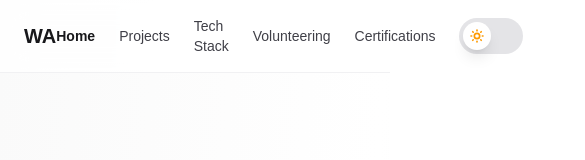
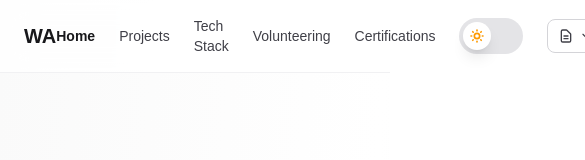
Before and after one commit to waleed399/waleed-portfolio-deployment, a Next.js app: page / in a window 390 px wide. Shown: the top 160 px of the page, 585 px wide, since content can reach past the window. Built offline with nearby package versions, Linux system fonts and the light colour scheme.

Commit message:
Refactor CVDownloadButton usage across multiple pages to remove unnecessary responsive class; update button styles for improved layout consistency.

```diff
--- a/app/certifications/page.tsx
+++ b/app/certifications/page.tsx
@@ -104,7 +104,7 @@ export default function CertificationsPage() {
                 Certifications
               </Link>
               <ThemeToggle />
-              <CVDownloadButton variant="secondary" className="hidden sm:flex" showBoth={true} />
+              <CVDownloadButton variant="secondary" showBoth={true} />
             </div>
           </div>
         </div>
--- a/app/page.tsx
+++ b/app/page.tsx
@@ -57,7 +57,7 @@ export default function Home() {
                 Certifications
               </Link>
               <ThemeToggle />
-              <CVDownloadButton variant="secondary" className="hidden sm:flex" showBoth={true} />
+              <CVDownloadButton variant="secondary" showBoth={true} />
             </div>
           </div>
         </div>
--- a/app/projects/page.tsx
+++ b/app/projects/page.tsx
@@ -133,7 +133,7 @@ export default function ProjectsPage() {
                 Certifications
               </Link>
               <ThemeToggle />
-              <CVDownloadButton variant="secondary" className="hidden sm:flex" showBoth={true} />
+              <CVDownloadButton variant="secondary" showBoth={true} />
             </div>
           </div>
         </div>
--- a/app/tech-stack/page.tsx
+++ b/app/tech-stack/page.tsx
@@ -199,7 +199,7 @@ export default function TechStackPage() {
                 Certifications
               </Link>
               <ThemeToggle />
-              <CVDownloadButton variant="secondary" className="hidden sm:flex" showBoth={true} />
+              <CVDownloadButton variant="secondary" showBoth={true} />
             </div>
           </div>
         </div>
--- a/app/volunteering/page.tsx
+++ b/app/volunteering/page.tsx
@@ -187,7 +187,7 @@ export default function VolunteeringPage() {
                 Certifications
               </Link>
               <ThemeToggle />
-              <CVDownloadButton variant="secondary" className="hidden sm:flex" showBoth={true} />
+              <CVDownloadButton variant="secondary" showBoth={true} />
             </div>
           </div>
         </div>
--- a/components/CVDownloadButton.tsx
+++ b/components/CVDownloadButton.tsx
@@ -71,7 +71,7 @@ export default function CVDownloadButton({
     <div className={`relative ${className}`} ref={dropdownRef}>
       <button
         onClick={() => setShowDropdown(!showDropdown)}
-        className="group relative inline-flex items-center gap-2 rounded-lg border border-zinc-300 bg-white px-4 py-2 text-sm font-medium text-zinc-700 transition-all duration-200 hover:border-zinc-400 hover:bg-zinc-50 hover:shadow-md dark:border-zinc-700 dark:bg-zinc-900 dark:text-zinc-300 dark:hover:border-zinc-600 dark:hover:bg-zinc-800"
+        className="group relative inline-flex items-center gap-1.5 sm:gap-2 rounded-lg border border-zinc-300 bg-white px-2.5 sm:px-4 py-2 text-sm font-medium text-zinc-700 transition-all duration-200 hover:border-zinc-400 hover:bg-zinc-50 hover:shadow-md dark:border-zinc-700 dark:bg-zinc-900 dark:text-zinc-300 dark:hover:border-zinc-600 dark:hover:bg-zinc-800"
         aria-label="CV Options"
         aria-expanded={showDropdown}
       >
@@ -90,7 +90,7 @@ export default function CVDownloadButton({
             />
           </svg>
         </div>
-        <span>Resume</span>
+        <span className="hidden sm:inline">Resume</span>
         <svg
           className={`h-3.5 w-3.5 transition-transform duration-200 ${showDropdown ? "rotate-180" : ""}`}
           fill="none"
@@ -102,7 +102,7 @@ export default function CVDownloadButton({
       </button>
 
       {showDropdown && (
-        <div className="absolute right-0 top-full mt-1.5 w-56 z-50">
+        <div className="absolute right-0 top-full mt-1.5 w-56 sm:w-56 z-50">
           <div className="overflow-hidden rounded-xl border border-zinc-200/80 bg-white/95 shadow-2xl backdrop-blur-xl transition-all duration-200 dark:border-zinc-700/80 dark:bg-zinc-900/95">
             {/* Header */}
             <div className="border-b border-zinc-200/50 bg-gradient-to-r from-blue-50/50 to-purple-50/50 px-4 py-3 dark:border-zinc-700/50 dark:from-blue-950/20 dark:to-purple-950/20">
```
